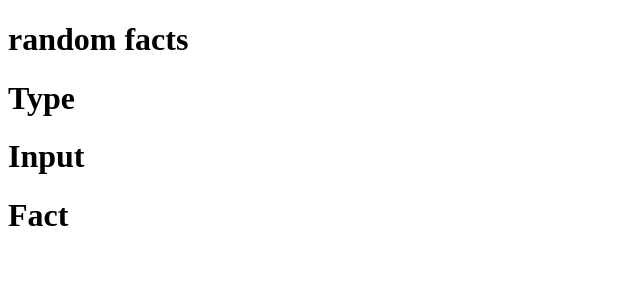
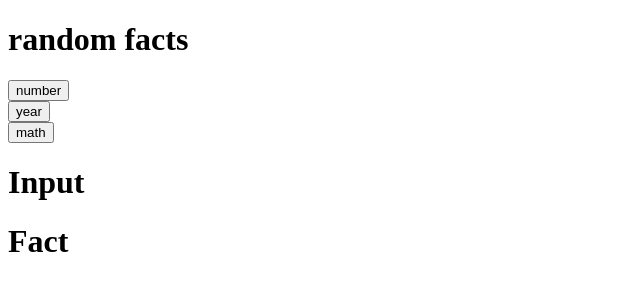
Before and after one commit to M-Hafez22/facts_about_numbers, a React (Create React App) app: page / in a window 1280 px wide. Shown: the top 300 px of the page, without its empty margins (0-640 px from the left). Built offline with nearby package versions, Linux system fonts and the light colour scheme.

Commit message:
show button name

```diff
--- /dev/null
+++ b/src/factsAboutNumbers/Button.js
@@ -0,0 +1,11 @@
+import React from 'react'
+
+export default function Button({name}) {
+    return (
+        <div>
+            <button className="type__buttons__btn">
+                {name}
+            </button>
+        </div>
+    )
+}
--- a/src/factsAboutNumbers/Type.js
+++ b/src/factsAboutNumbers/Type.js
@@ -1,9 +1,33 @@
 import React from 'react'
+import Button from './Button'
 
 export default function Type() {
+
+    const types = [
+        {
+            id: 1,
+            name:'number'
+        },
+         {
+            id: 2,
+            name:'year'
+        },
+         {
+            id: 3,
+            name:'math'
+        }];
+
+    const buttons = types.map(item => (
+        <Button
+            key={item.id}
+            name={item.name}
+        />
+        ))
+
+
     return (
         <div>
-            <h1>Type</h1>
+            {buttons}
         </div>
     )
 }
```
